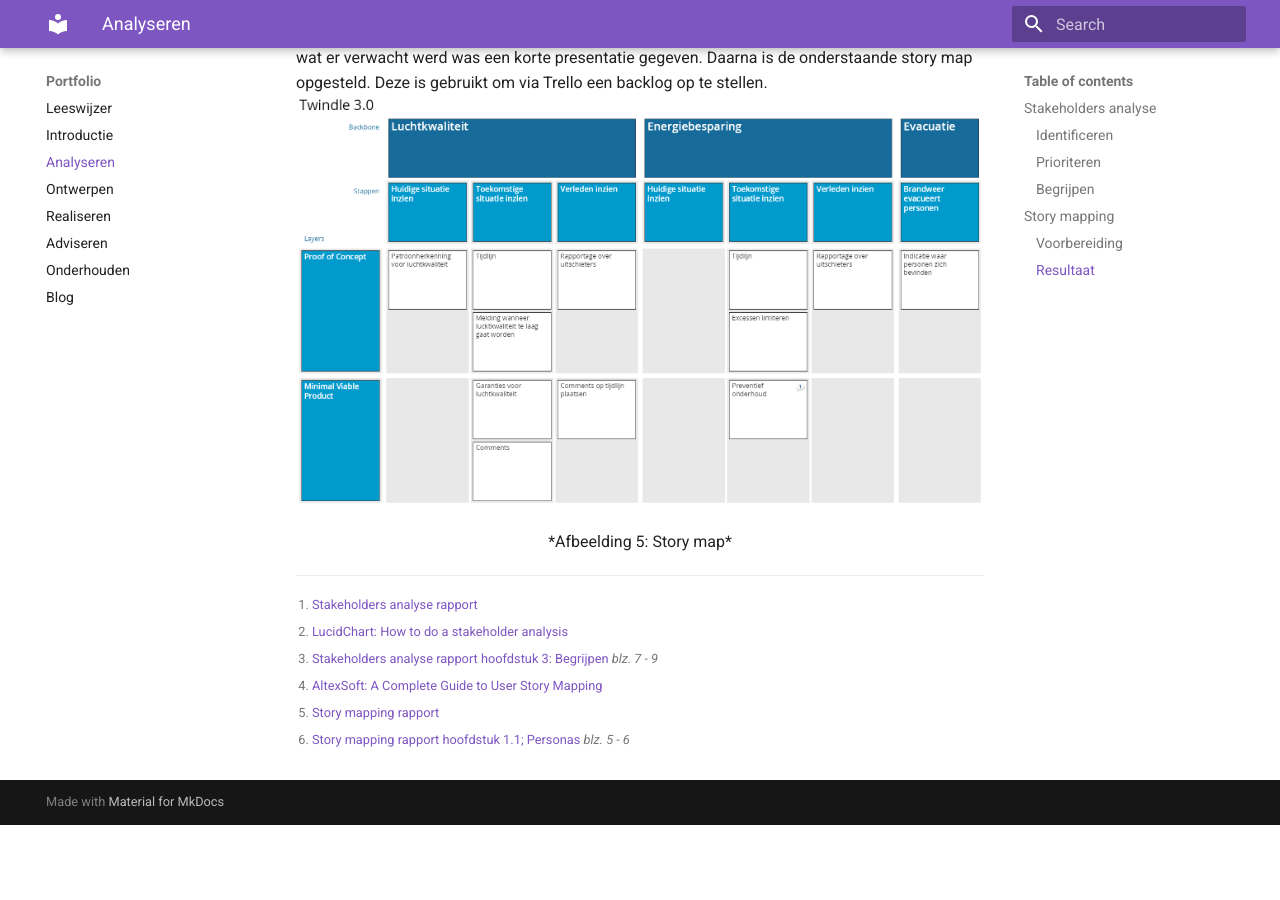
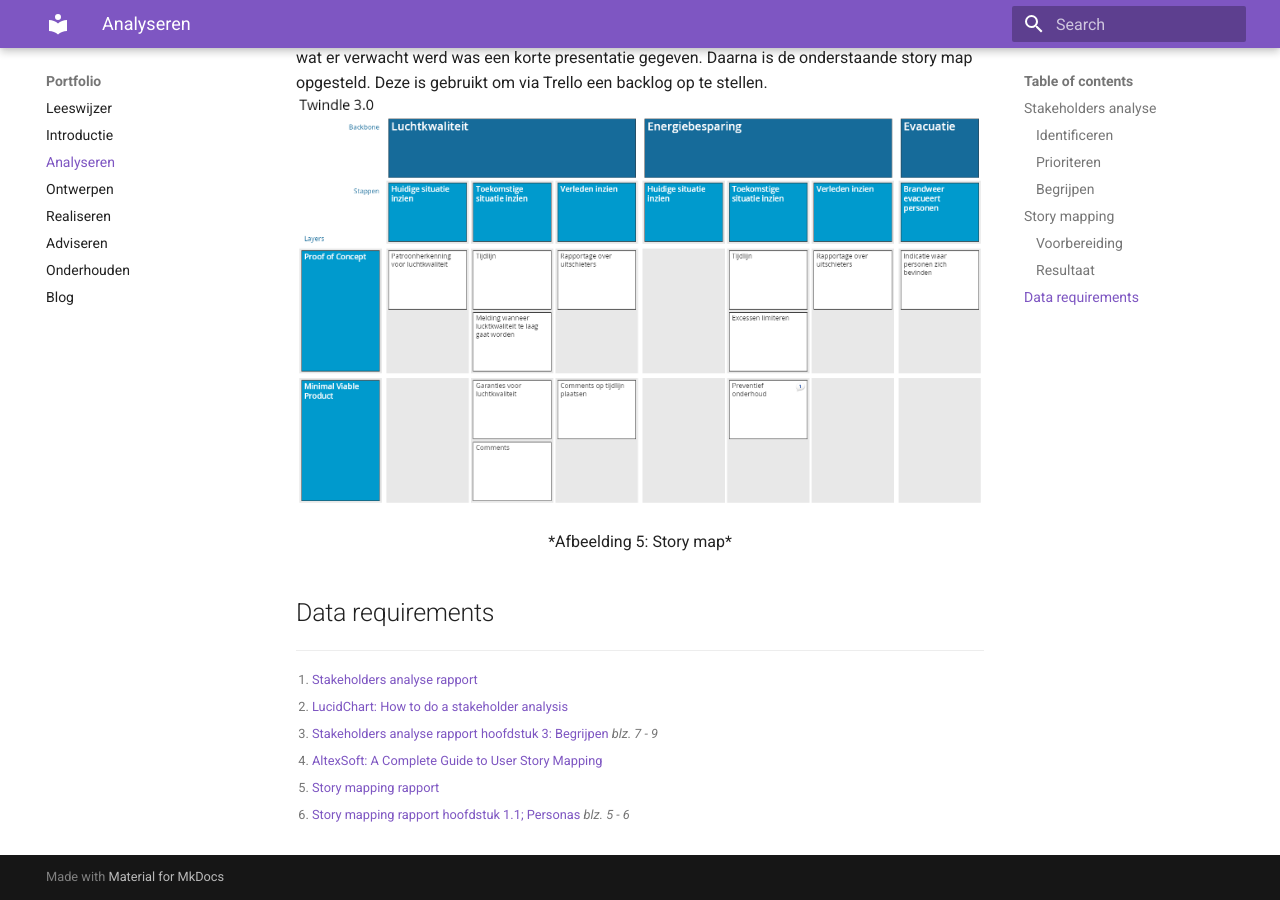
Before and after one commit to kpapijnenburg/portfolio, an MkDocs documentation site: the page built from docs/analyseren.md, in a window 1280 px wide and 900 px high, scrolled down 3360 px. Built offline with MkDocs 1.6.1 and Material for MkDocs 9.7.7, drawn with Linux system fonts in a browser that asks for light colours; before the commit the page ends 4185 px from its top, so only the background shows below that; part of the change alters nothing that is shown.

```diff
--- a/docs/analyseren.md
+++ b/docs/analyseren.md
@@ -56,6 +56,10 @@ De story mapping sessie heeft plaatsgevonden op 02-03-2021. Om iedereen duidelij
 
 <center>*Afbeelding 5: Story map*</center>
 
+## Data requirements
+
+
+
 [^1]: [Stakeholders analyse rapport](pdfs/stakeholders_analyse.pdf)
 [^2]: [LucidChart: How to do a stakeholder analysis](https://www.lucidchart.com/blog/how-to-do-a-stakeholder-analysis)
 [^3]: [Stakeholders analyse rapport hoofdstuk 3: Begrijpen](pdfs/stakeholders_analyse.pdf#page=7) _blz. 7 - 9_
--- a/mkdocs.yml
+++ b/mkdocs.yml
@@ -11,7 +11,7 @@ markdown_extensions:
   - attr_list
 
 nav:
-  - Leeswijzer: leeswijzer.md
+  - Leeswijzer: index.md
   - Introductie: introductie.md
   - Analyseren: analyseren.md
   - Ontwerpen: ontwerpen.md
```
Also changed, not shown: docs/index.md (renamed from docs/leeswijzer.md), 1 other file.
